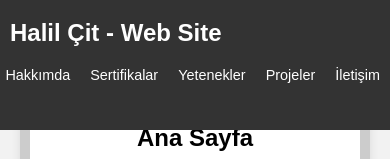
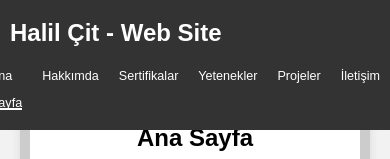
Before and after one commit to halilcit/halilcit.github.io, a plain HTML site: page index.html in a window 390 px wide. Shown: the top 159 px of the page. Drawn offline with Linux system fonts and the light colour scheme.

Commit message:
Update index.html

```diff
--- a/index.html
+++ b/index.html
@@ -234,7 +234,7 @@
 	/* Mobil ekranlar için font boyutunu otomatik olarak küçült */
 	@media only screen and (max-width: 600px) {
 		.nav-list li a {
-				font-size: 0.8em; /* Örnek olarak font boyutunu 0.8em'e küçült */
+			font-size: 0.7em; /* Örnek olarak font boyutunu 0.8em'e küçült */
 		}
 	}
 
```
Lines whose indentation alone changed are shown as unchanged.
